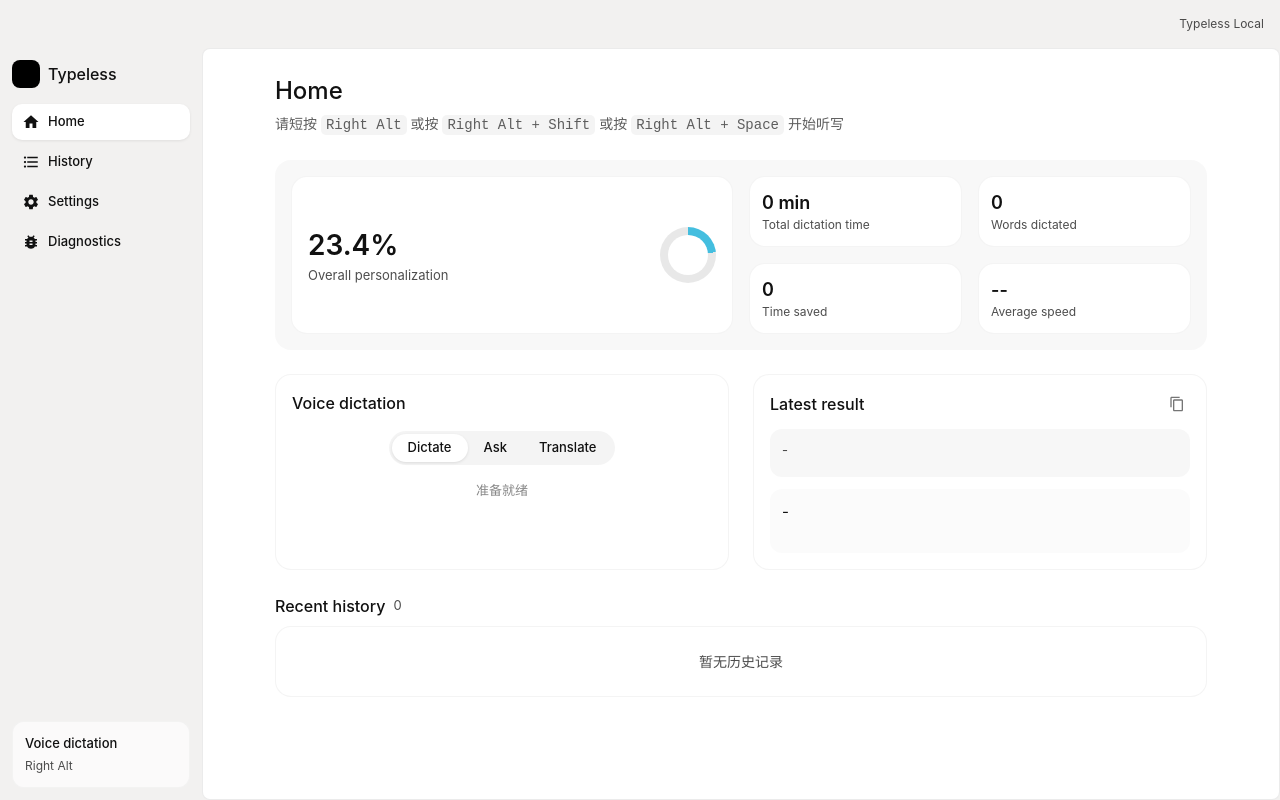
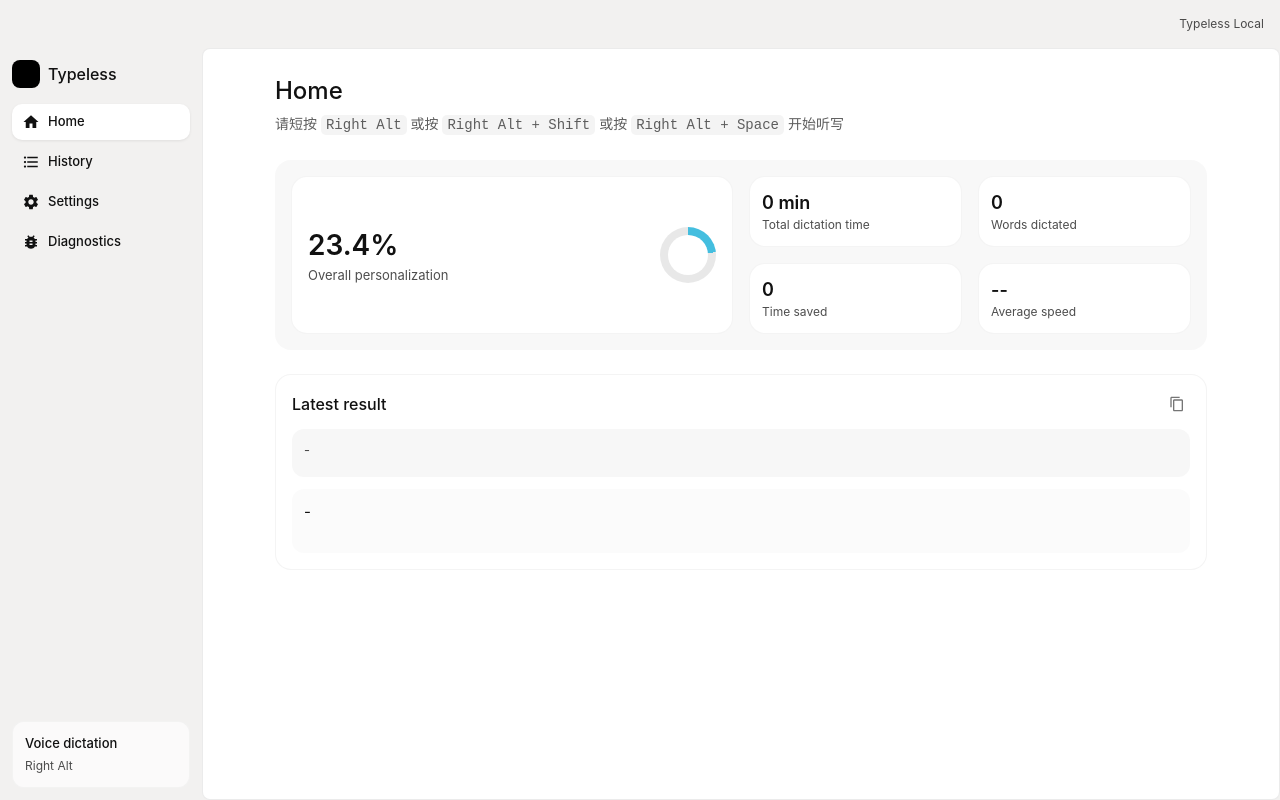
Before and after one commit to cnYui/SpeakMore, a React (Vite) app in the folder electron-app/renderer/: page / in a window 1280 px wide. Built offline with nearby package versions, Linux system fonts and the light colour scheme.

Commit message:
fix: 裁剪 Home 面板内容

```diff
--- a/electron-app/renderer/src/pages/Dashboard.tsx
+++ b/electron-app/renderer/src/pages/Dashboard.tsx
@@ -1,17 +1,15 @@
 import { Box, Typography, IconButton } from '@mui/material'
-import { useState, useEffect } from 'react'
+import { useEffect, useState } from 'react'
 import ContentCopyIcon from '@mui/icons-material/ContentCopy'
 import { ipcClient } from '../services/ipc'
-import { getVoiceStatusLabel, initialVoiceSession, voiceModes, type VoiceMode, type VoiceSession } from '../services/voiceTypes'
+import { initialVoiceSession, type VoiceSession } from '../services/voiceTypes'
 import { subscribeVoiceSession } from '../services/recorder'
 import { saveVoiceHistory } from '../services/historyStore'
 import { cardSx, subtlePanelSx } from '../uiTokens'
 
 export default function Dashboard() {
-  const [activeMode, setActiveMode] = useState<VoiceMode>('Dictate')
   const [voiceSession, setVoiceSession] = useState<VoiceSession>(initialVoiceSession)
   const [savedAudioIds, setSavedAudioIds] = useState<Set<string>>(() => new Set())
-  const statusLabel = getVoiceStatusLabel(voiceSession)
 
   useEffect(() => {
     const unsubscribe = subscribeVoiceSession(setVoiceSession)
@@ -88,23 +86,7 @@
         </Box>
       </Box>
 
-      <Box sx={{ display: 'grid', gridTemplateColumns: '1fr 1fr', gap: 3 }}>
-        <Box sx={{ ...cardSx, p: 2, display: 'flex', flexDirection: 'column', alignItems: 'center', gap: 2 }}>
-          <Typography sx={{ fontSize: 16, fontWeight: 500, alignSelf: 'flex-start' }}>Voice dictation</Typography>
-          <Box sx={{ display: 'flex', bgcolor: 'rgba(119,119,119,0.08)', borderRadius: '20px', p: '3px' }}>
-            {voiceModes.map((mode) => (
-              <Box
-                key={mode}
-                onClick={() => setActiveMode(mode)}
-                sx={{ px: 2, py: 0.5, borderRadius: '16px', fontSize: 13, cursor: 'pointer', fontWeight: 500, bgcolor: activeMode === mode ? '#fff' : 'transparent', boxShadow: activeMode === mode ? '0 1px 3px rgba(0,0,0,0.1)' : 'none' }}
-              >
-                {mode}
-              </Box>
-            ))}
-          </Box>
-          <Typography sx={{ fontSize: 13, color: voiceSession.error ? '#c62828' : 'rgba(17,17,17,0.5)' }}>{statusLabel}</Typography>
-        </Box>
-
+      <Box>
         <Box sx={{ ...cardSx, p: 2, display: 'flex', flexDirection: 'column', gap: 1.5 }}>
           <Box sx={{ display: 'flex', justifyContent: 'space-between', alignItems: 'center' }}>
             <Typography sx={{ fontSize: 16, fontWeight: 500 }}>Latest result</Typography>
@@ -120,16 +102,6 @@
           </Box>
         </Box>
       </Box>
-
-      <Box>
-        <Box sx={{ display: 'flex', alignItems: 'center', gap: 1, mb: 1 }}>
-          <Typography sx={{ fontSize: 16, fontWeight: 500 }}>Recent history</Typography>
-          <Typography sx={{ fontSize: 13, color: 'text.secondary' }}>0</Typography>
-        </Box>
-        <Box sx={{ ...cardSx, p: 3, textAlign: 'center' }}>
-          <Typography sx={{ fontSize: 14, color: 'text.secondary' }}>暂无历史记录</Typography>
-        </Box>
-      </Box>
     </Box>
   )
 }
```
Also changed, not shown: 3 other files (tests, documents, lock files or other folders).
